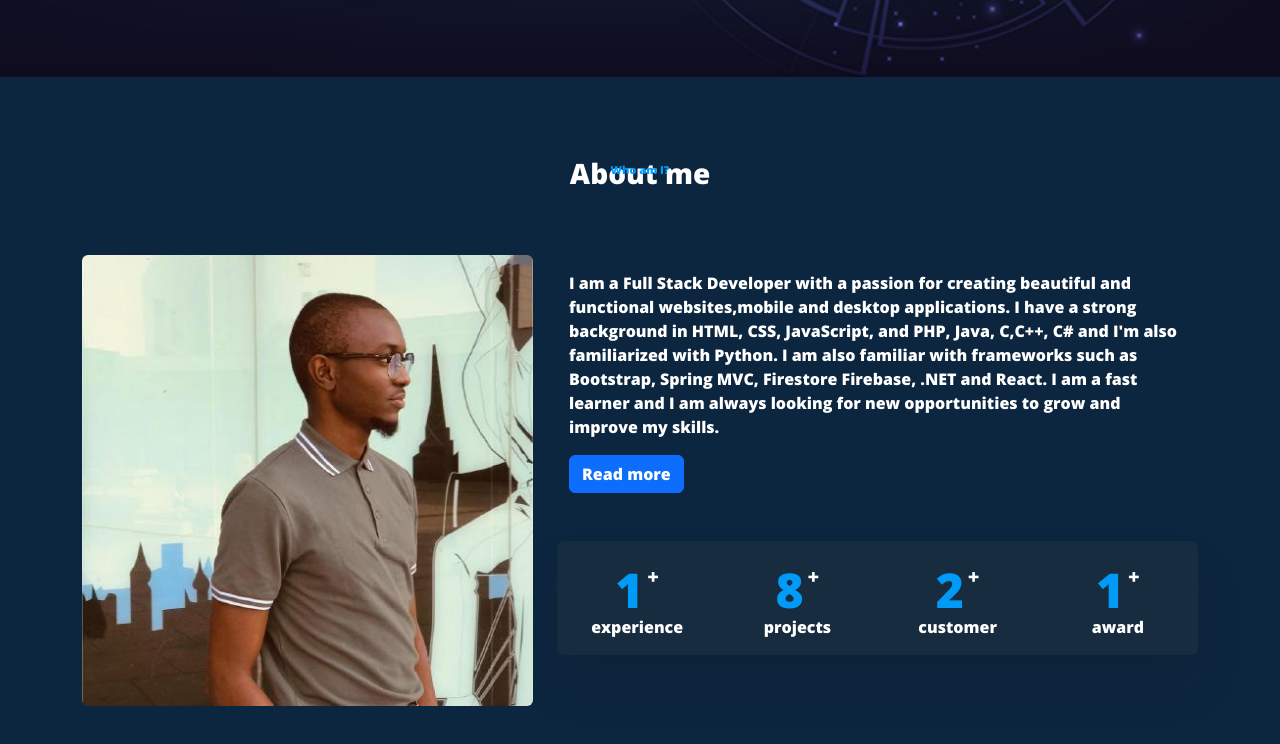
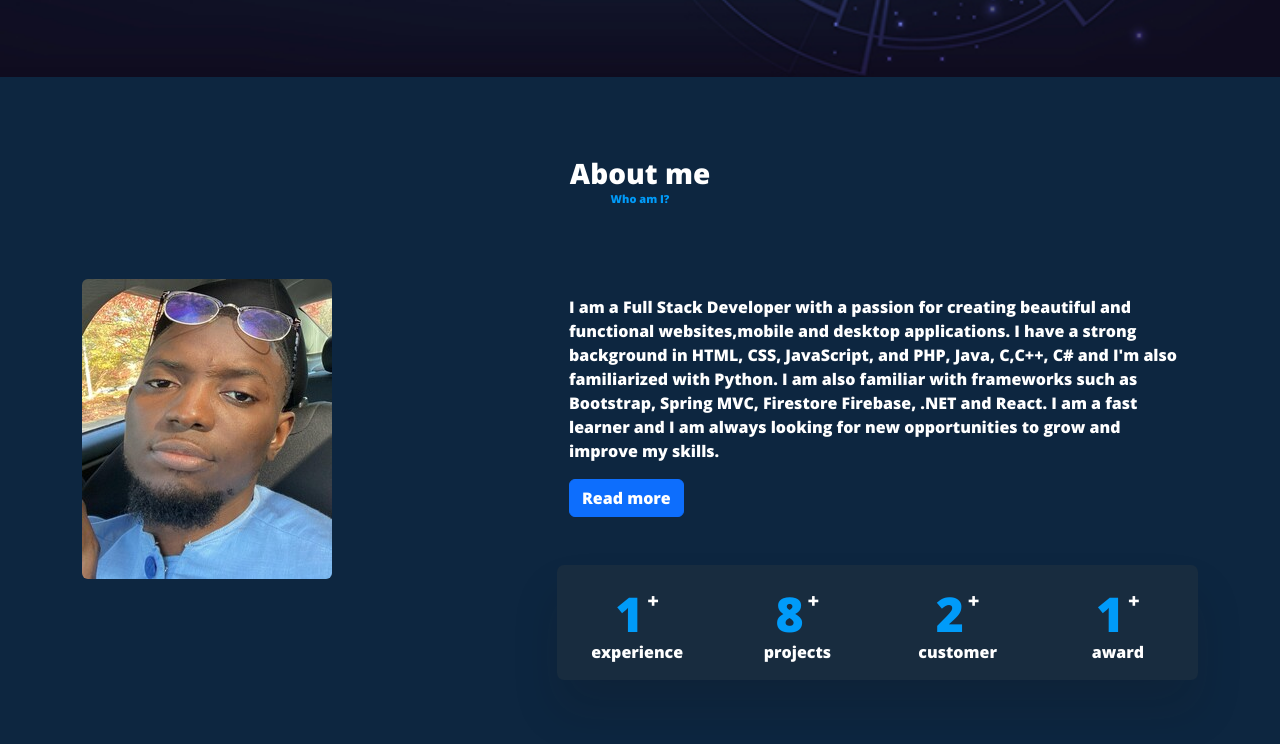
Before and after one commit to ssdiagne1/samba_porftolio, a website: page index.html in a window 1280 px wide. Shown: the part 590-1334 px from the top of the page. Drawn offline with nearby package versions, Linux system fonts and the light colour scheme.

Commit message:
omega_version_4.2

```diff
--- a/index.html
+++ b/index.html
@@ -105,7 +105,7 @@
             </div>
             <div class="row">
                 <div class="cold-md-12 col-lg-5">
-                    <img src="images/aboutmee.jpg" alt="about me" class ="img-fluid  rounded-2">
+                    <img src="images/aboutMe.jpg" alt="about me" class ="img-fluid  rounded-2">
                 </div>
                 <div class="col-md-12 col-lg-7 gx-5 mt-3">
                     <p>
--- a/style.css
+++ b/style.css
@@ -72,10 +72,10 @@ section{
 }
 
 .sub-title{
+    color: var(--secondaryColor);
     font-size: 11px;
-    position: absolute;
-    color: var(--secondaryColor);
-    top: 40%;
+    position: relative;
+    top: 50%;
     left:50%;
     transform: translate(-50%, -50%);
     -webkit-transform: translate(-50%, -50%);
```
